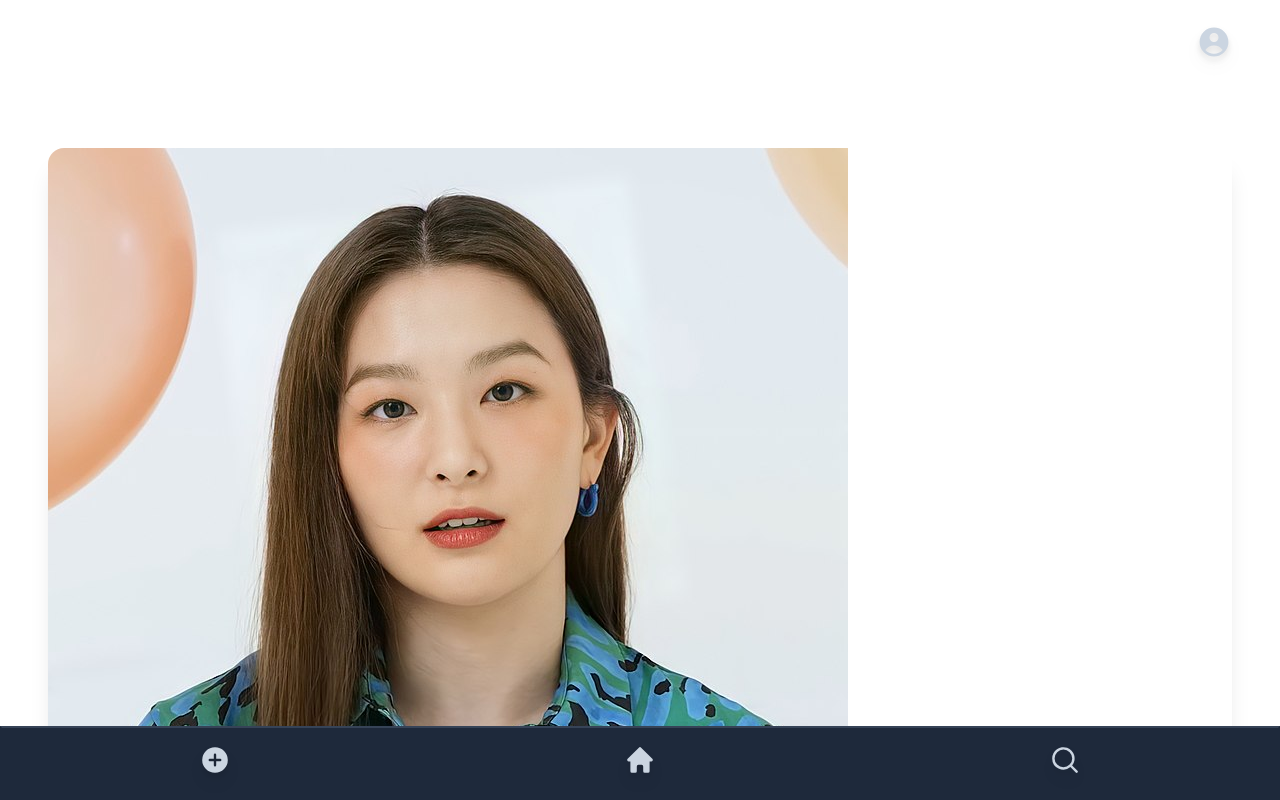
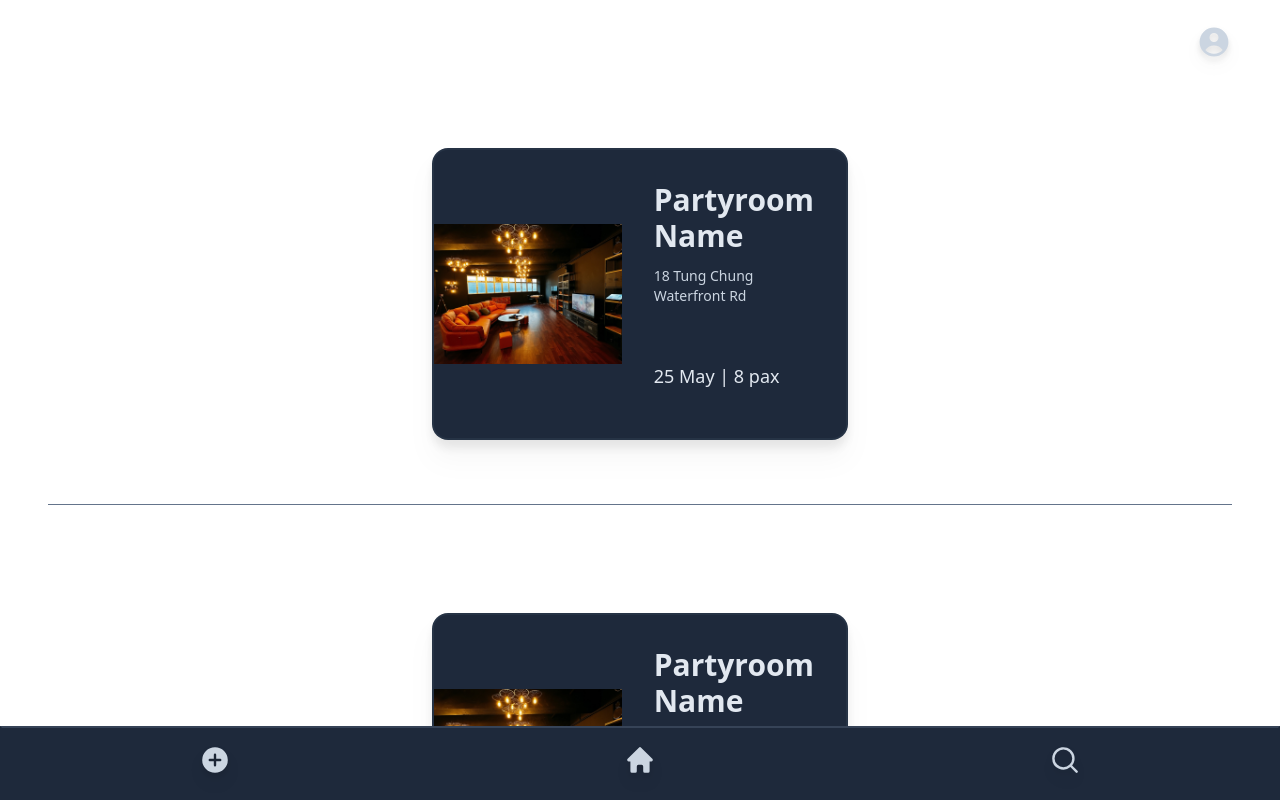
Before and after one commit to onu941/c25-capstone-project-kb, a React (Vite) app in the folder vite-client/: page /landing in a window 1280 px wide. Built offline with nearby package versions, Linux system fonts and the light colour scheme; no server answers; sample sign-in values are in the browser's storage.

Commit message:
getting ready to fix localhost / process.env bug

```diff
--- a/vite-client/src/components/minicomponents/Buttons.tsx
+++ b/vite-client/src/components/minicomponents/Buttons.tsx
@@ -16,7 +16,7 @@ export function PrimaryButton(props: ButtonProps) {
     <div className={`${props.isCentered ? "flex justify-center" : ""}`}>
       <button
         type={props.type}
-        className="py-2 px-4 dark:bg-slate-700 hover:bg-slate-500 rounded-xl flex place-content-center place-items-center mb-6 w-fit drop-shadow-lg outline outline-2 outline-offset-1 outline-neutral-400 transform transition duration-200 ease-in-out hover:-translate-y-1 hover:scale-110 active:translate-y-0"
+        className="py-2 px-4 bg-slate-800 rounded-xl flex place-content-center place-items-center mb-6 w-fit drop-shadow-lg outline outline-offset-1 outline-slate-700 transition duration-200 ease-in-out hover:scale-110 hover:-translate-y-1 hover:brightness-125 "
         onClick={props.onClick}
       >
         {props.label}
--- a/vite-client/src/components/minicomponents/Cards.tsx
+++ b/vite-client/src/components/minicomponents/Cards.tsx
@@ -3,6 +3,7 @@ import {
   ChatBubbleLeftEllipsisIcon,
   UserCircleIcon,
 } from "@heroicons/react/20/solid";
+import { PrimaryButton } from "./Buttons";
 
 interface CardProps {
   id?: number;
@@ -17,6 +18,7 @@ interface CardProps {
   score?: number;
   onClick?: () => void;
   image?: string;
+  alt?: string;
 }
 
 export function BookingCard(props: CardProps) {
@@ -50,26 +52,39 @@ export function BookingCard(props: CardProps) {
 
 export function BookingCardLarge(props: CardProps) {
   return (
-    <div className="card lg:card-side bg-base-100 shadow-xl">
-      <figure>
-        <img src={props.image} alt="Album" />
-      </figure>
-      <div className="card-body">
-        <h2 className="card-title">{props.name}</h2>
-        <p>{props.address}</p>
-        <div className="card-actions justify-end">
-          <button className="btn btn-primary">See more</button>
+    <a
+      href=""
+      className=" hover:brightness-125 transform transition-all duration-200 ease-in-out"
+    >
+      <div className="card lg:card-side bg-slate-800 drop-shadow-xl border-solid border-slate-700 border-opacity-40 border-2">
+        <figure>
+          <img src={props.image} alt={props.alt} />
+        </figure>
+        <div className="card-body mb-1">
+          <h2 className="card-title text-slate-200 text-3xl mb-1">
+            {props.name}
+          </h2>
+          <div className="text-slate-300 text-sm md:mb-12 mb-6">
+            {props.address}
+          </div>
+          <div className="text-slate-200 text-lg mb-3">
+            {`${props.date} ${props.month} | ${props.pax} pax`}
+          </div>
         </div>
       </div>
-    </div>
+    </a>
   );
 }
 
 export function PartyroomCard(props: CardProps) {
   return (
     <div className="flex place-content-center mb-8" data-id={props.id}>
-      <a href="" onClick={props.onClick} className="w-full flex justify-center">
-        <div className="bg-slate-800 md:w-96 md:px-4 px-6 md:py-7 py-5 rounded-xl columns-2 flex drop-shadow-lg border-solid border-2 border-slate-400 gap-4">
+      <a
+        href=""
+        onClick={props.onClick}
+        className="w-full flex justify-center hover:brightness-125 transform transition-all duration-200 ease-in-out"
+      >
+        <div className="bg-slate-800 md:w-96 md:px-4 px-6 md:py-7 py-5 rounded-xl columns-2 flex drop-shadow-lg border-solid border-2 border-slate-400 gap-4 ">
           <div className="w-full h-full">
             <div className="w-full flex flex-col place-content-center place-items-center">
               <div className="font-semibold md:text-2xl text-base mb-7 text-center">
--- a/vite-client/src/components/minicomponents/Carousels.tsx
+++ b/vite-client/src/components/minicomponents/Carousels.tsx
@@ -1,10 +1,42 @@
 import seulgi from "../../assets/seulgi_shoulder.png";
 
-export function LandingCarousel() {
+interface CarouselProps {
+  image: string;
+}
+
+export function LandingCarousel(props: CarouselProps) {
   return (
-    <div className="px-4">
+    <div className="carousel carousel-center gap-4">
+      <div className="carousel-item md:w-96 w-72 rounded-xl hover:brightness-125 transition transition-200 ease-in-out">
+        <img src={props.image} alt="seulgi" className="" />
+      </div>
+      <div className="carousel-item md:w-96 w-72 hover:brightness-125 transition transition-200 ease-in-out">
+        <img src={props.image} alt="seulgi" />
+      </div>
+      <div className="carousel-item md:w-96 w-72 hover:brightness-125 transition transition-200 ease-in-out">
+        <img src={props.image} alt="seulgi" />
+      </div>
+      <div className="carousel-item md:w-96 w-72 hover:brightness-125 transition transition-200 ease-in-out">
+        <img src={props.image} alt="seulgi" />
+      </div>
+      <div className="carousel-item md:w-96 w-72 hover:brightness-125 transition transition-200 ease-in-out">
+        <img src={props.image} alt="seulgi" />
+      </div>
+      <div className="carousel-item md:w-96 w-72 hover:brightness-125 transition transition-200 ease-in-out">
+        <img src={props.image} alt="seulgi" />
+      </div>
+      <div className="carousel-item md:w-96 w-72 hover:brightness-125 transition transition-200 ease-in-out">
+        <img src={props.image} alt="seulgi" />
+      </div>
+    </div>
+  );
+}
+
+export function FormCarousel() {
+  return (
+    <div className="px-0">
       <div className="carousel mb-8">
-        <div className="carousel-item">
+        <div className="carousel-item md:w-96 w-72">
           <img
             src={seulgi}
             alt="seulgi"
@@ -25,29 +57,3 @@ export function LandingCarousel() {
     </div>
   );
 }
-
-export function FormCarousel() {
-  return (
-    <div className="px-0">
-      <div className="carousel mb-8">
-        <div className="carousel-item">
-          <img
-            src={seulgi}
-            alt="seulgi"
-            className="rounded-md mx-1 drop-shadow-lg"
-          ></img>
-          <img
-            src={seulgi}
-            alt="seulgi"
-            className="rounded-md mx-1 drop-shadow-lg"
-          ></img>
-          <img
-            src={seulgi}
-            alt="seulgi"
-            className="rounded-md mx-1 drop-shadow-lg"
-          ></img>
-        </div>
-      </div>
-    </div>
-  );
-}
--- a/vite-client/src/pages/Landing.tsx
+++ b/vite-client/src/pages/Landing.tsx
@@ -16,7 +16,7 @@ import { Sidebar } from "../components/minicomponents/Sidebar";
 import toast, { Toaster } from "react-hot-toast";
 import { useAppDispatch } from "../app/hook";
 import { useLocation } from "react-router-dom";
-import seulgi from "../assets/seulgi2.jpg";
+import sample from "../assets/sample_partyroom.jpg";
 
 export interface JWT {
   name: string;
@@ -84,33 +84,41 @@ export default function Landing() {
             toggleSidebar={toggleSidebar}
           ></Sidebar>
           <BodyHeader title="Your next booking:"></BodyHeader>
-          <BookingCardLarge
-            image={seulgi}
-            name="Partyroom Name"
-            address="18 Tung Chung Waterfront Rd"
-          />
+          <div className="w-full px-6 md:px-96 mb-16">
+            <BookingCardLarge
+              image={sample}
+              alt="sample"
+              name="Partyroom Name"
+              address="18 Tung Chung Waterfront Rd"
+              date={25}
+              month="May"
+              pax={8}
+            />
+          </div>
           <hr className="md:mx-0 mx-8 mt-10 mb-8 border-slate-500"></hr>
           <BodyHeader title="Your room has been booked!"></BodyHeader>
-          <Link to="/booking">
-            <BookingCard
+          <div className="w-full px-6 md:px-96 mb-8">
+            <BookingCardLarge
+              image={sample}
+              alt="sample"
+              name="Partyroom Name"
+              address="18 Tung Chung Waterfront Rd"
               date={25}
-              month="MAY"
-              year={2023}
-              name="Partyroom Name"
-              time="19:00"
+              month="May"
               pax={8}
-              address="東涌海濱道18號"
-            ></BookingCard>
-          </Link>
+            />
+          </div>
           <div className="w-full flex place-content-center pt-6">
             <Link to="/new_room">
               <PrimaryButton label="Submit a New Room" />
             </Link>
           </div>
           <hr className="md:mx-0 mx-8 mt-10 mb-8 border-slate-500"></hr>
-          <BodyHeader title="Hot new partyrooms:"></BodyHeader>
-          <LandingCarousel></LandingCarousel>
-          <div className="flex justify-center mb-16">
+          <BodyHeader title="Explore new partyrooms:"></BodyHeader>
+          <div className=" w-full md:px-0 px-4 mb-12">
+            <LandingCarousel image={sample}></LandingCarousel>
+          </div>
+          <div className="flex justify-center mb-24">
             <Link to="/search">
               <PrimaryButton label="Find A Partyroom"></PrimaryButton>
             </Link>
```
Also changed, not shown: vite-client/src/assets/sample_partyroom.jpg (added).
